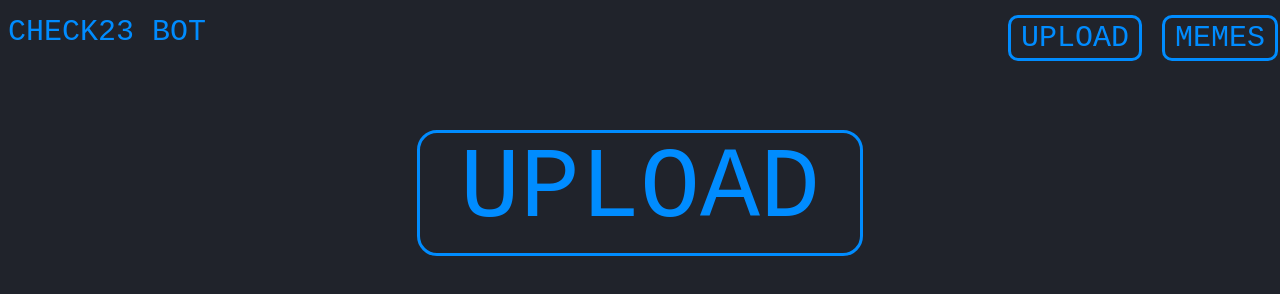
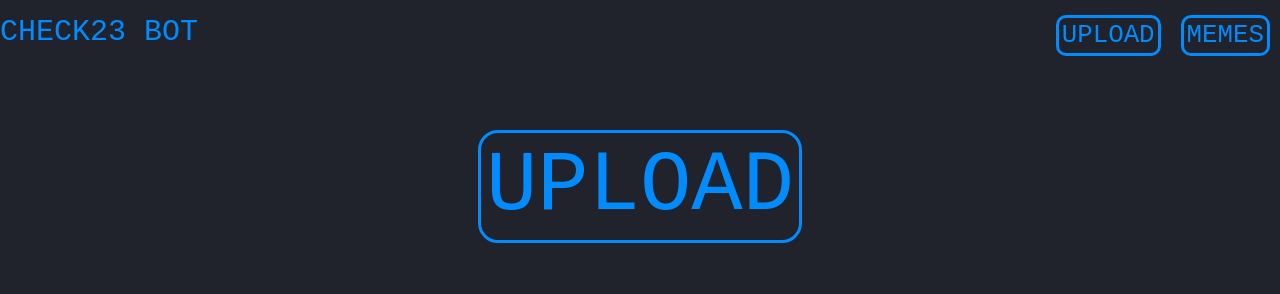
Before and after one commit to check24-scholarships/check23-discord-bot-UwU, a plain HTML site: page website/index.html in a window 1280 px wide. Drawn offline with Linux system fonts and the light colour scheme.

Commit message:
info unterriucht is boirung

```diff
--- a/website/style.css
+++ b/website/style.css
@@ -4,6 +4,7 @@
 }
 body{
     background-color: var(--bgcol);
+    margin: 0;
 }
 .nav{
     top:15px;
@@ -17,9 +18,9 @@ body{
 .nav-elem{
     margin-inline: 10px;
     border: solid 3px rgb(var(--maincol));
-    padding: 3px 10px 3px 10px;
+    padding: 3px;
     border-radius: 10px;
-    font-size: 30px;
+    font-size: calc(1vw + 13px);
 }
 .nav-elem:hover{
     background-color:rgba(var(--maincol),0.1) ;
@@ -40,12 +41,13 @@ body{
     border: solid 3px rgb(var(--maincol));
     border-radius: 20px;
     color: rgb(var(--maincol));
-    padding:0px 40px 7px 40px;
-    font-size: 100px;
+    padding: 5px;
+    font-size: calc(2vw + 60px);
     background-color: transparent;
     margin: 30PX;
 }
 
 .uploaded-img{
-    max-width: 90%;
+    max-width: 70vw;
+    max-height: 70vh;
 }
```
